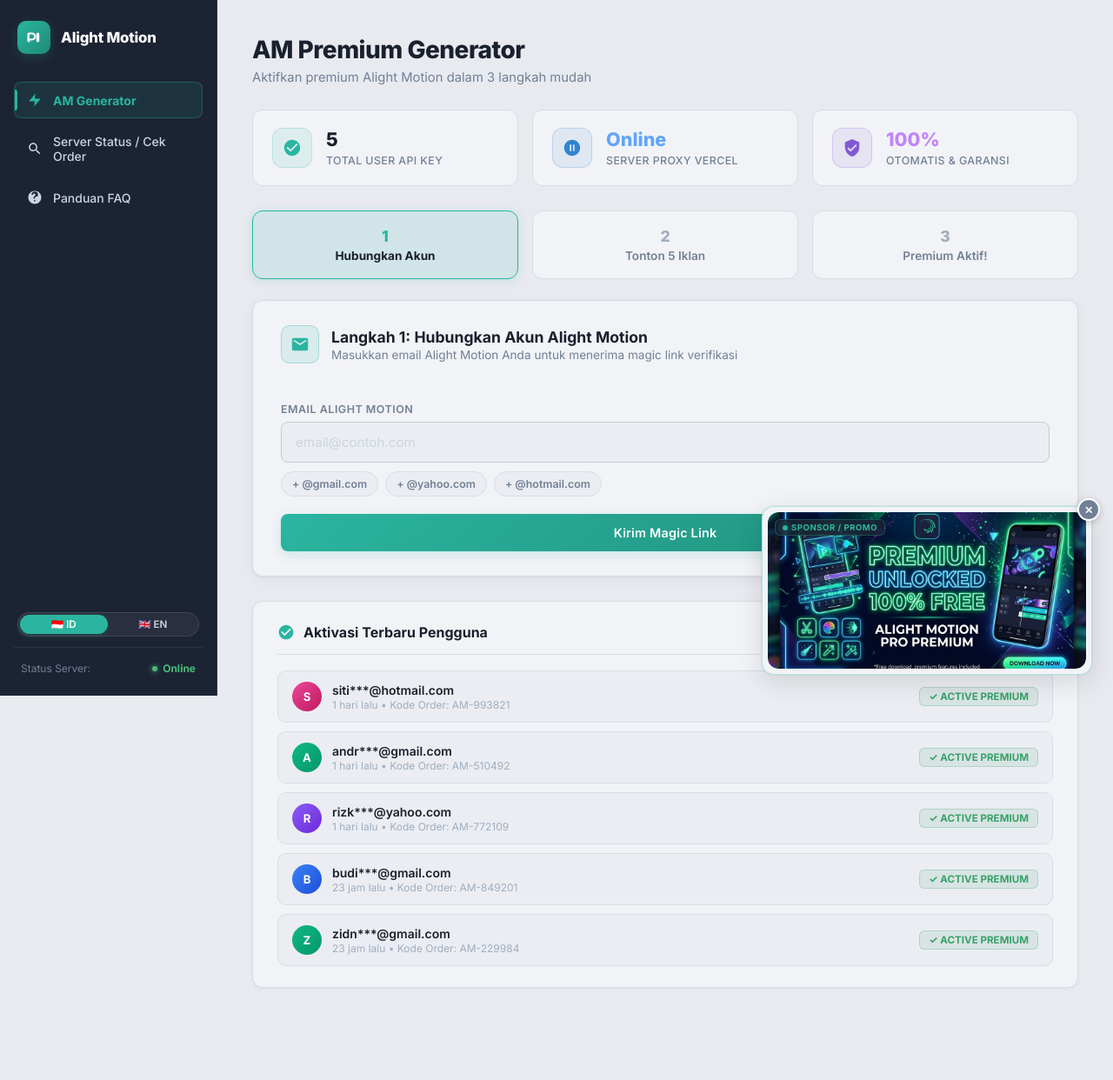
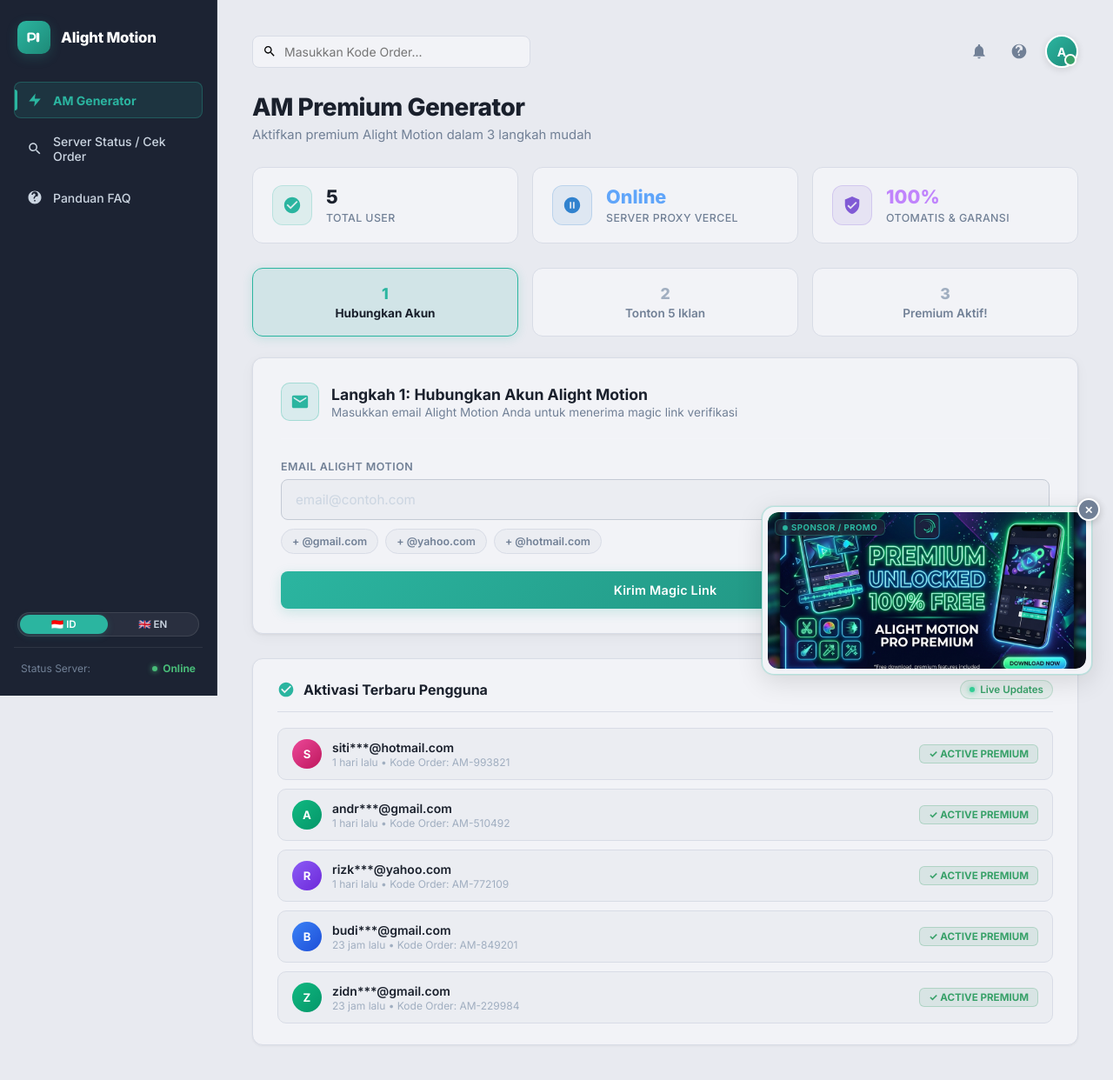
Before and after one commit to zidnifarchanramadhan-lang/amz_pren, a PHP site: page / in a window 1280 px wide. Shown: the whole page at 87% size. Before the commit the page ends 1136 px from the top, so only its background shows below. Run offline with PHP 8.4, Linux system fonts and the light colour scheme; data comes from the database, SQL or seed files in the repository; some libraries are stand-ins or nearby versions.

Commit message:
Fix duplicate Adsterra ad script declarations and optimize UI layout

```diff
--- a/index.php
+++ b/index.php
@@ -153,9 +153,7 @@ if (isset($_GET['api_action'])) {
   <link rel="preconnect" href="https://fonts.gstatic.com" crossorigin>
   <link href="https://fonts.googleapis.com/css2?family=Inter:wght@400;500;600;700;800&display=swap" rel="stylesheet">
 
-  <!-- IKLAN AD NETWORK SCRIPTS (DESKTOP & HP MOBILE OPTIMIZED) -->
-  <script src="https://pl30734086.effectivecpmnetwork.com/73/4c/52/734c52ebe0c329028e7662abab1502cc.js"></script>
-  <script src="https://pl30734085.effectivecpmnetwork.com/6e/d6/c5/6ed6c5c9af647260784a57bac9a495cd.js"></script>
+
 
   <style>
     /* ============================================================
@@ -376,6 +374,89 @@ if (isset($_GET['api_action'])) {
       width: calc(100% - 250px);
     }
 
+    /* TOP HEADER BAR (AttendancePro Style) */
+    .top-header-bar {
+      display: flex;
+      justify-content: space-between;
+      align-items: center;
+      margin-bottom: 28px;
+    }
+    .top-search-box {
+      position: relative;
+      width: 320px;
+    }
+    .top-search-input {
+      width: 100%;
+      background: var(--card-bg);
+      border: 1px solid var(--card-border);
+      border-radius: 8px;
+      padding: 9px 14px 9px 36px;
+      font-size: 0.875rem;
+      color: var(--text-title);
+      outline: none;
+      transition: border-color 0.2s ease, box-shadow 0.2s ease;
+    }
+    .top-search-input:focus {
+      border-color: var(--teal-primary);
+      box-shadow: 0 0 0 3px var(--teal-glow);
+    }
+    .top-search-icon {
+      position: absolute;
+      left: 12px;
+      top: 50%;
+      transform: translateY(-50%);
+      color: var(--text-muted);
+      width: 16px;
+      height: 16px;
+      pointer-events: none;
+    }
+    .top-user-profile {
+      display: flex;
+      align-items: center;
+      gap: 14px;
+    }
+    .top-icon-btn {
+      background: transparent;
+      border: none;
+      color: var(--text-sub);
+      cursor: pointer;
+      display: flex;
+      align-items: center;
+      justify-content: center;
+      padding: 6px;
+      border-radius: 50%;
+      transition: background 0.2s ease, color 0.2s ease;
+    }
+    .top-icon-btn:hover { background: var(--card-border); color: var(--text-title); }
+    .top-icon-btn svg { width: 20px; height: 20px; fill: currentColor; }
+    .top-avatar-box {
+      width: 38px;
+      height: 38px;
+      border-radius: 50%;
+      background: var(--teal-gradient);
+      display: flex;
+      align-items: center;
+      justify-content: center;
+      color: #FFFFFF;
+      font-weight: 700;
+      font-size: 0.875rem;
+      border: 2px solid #FFFFFF;
+      box-shadow: 0 2px 8px rgba(0,0,0,0.12);
+      cursor: pointer;
+      position: relative;
+    }
+    .top-avatar-box::after {
+      content: '';
+      position: absolute;
+      bottom: 0;
+      right: 0;
+      width: 10px;
+      height: 10px;
+      background: var(--success);
+      border: 2px solid #FFFFFF;
+      border-radius: 50%;
+    }
+
     .page-header { margin-bottom: 28px; }
 
     .page-title {
@@ -987,6 +1068,7 @@ if (isset($_GET['api_action'])) {
         padding: 16px 14px calc(85px + env(safe-area-inset-bottom)) 14px;
       }
 
+      .top-header-bar { display: none !important; }
       .page-header { margin-bottom: 20px; }
       .page-title { font-size: 1.35rem; font-weight: 800; letter-spacing: -0.3px; }
       .page-subtitle { font-size: 0.825rem; color: var(--text-sub); }
@@ -1475,6 +1557,23 @@ if (isset($_GET['api_action'])) {
     <!-- Main Content Area -->
     <main class="main-content" style="position:relative;">
 
+      <!-- Top Header Bar (Search & User Profile Avatar) -->
+      <div class="top-header-bar">
+        <div class="top-search-box">
+          <svg class="top-search-icon" viewBox="0 0 24 24"><path d="M15.5 14h-.79l-.28-.27C15.41 12.59 16 11.11 16 9.5 16 5.91 13.09 3 9.5 3S3 5.91 3 9.5 5.91 16 9.5 16c1.61 0 3.09-.59 4.23-1.57l.27.28v.79l5 4.99L20.49 19l-4.99-5zm-6 0C7.01 14 5 11.99 5 9.5S7.01 5 9.5 5 14 7.01 14 9.5 11.99 14 9.5 14z"/></svg>
+          <input type="text" class="top-search-input" placeholder="Search..." data-i18n-ph="search_code_ph" />
+        </div>
+        <div class="top-user-profile">
+          <button type="button" class="top-icon-btn" title="Notifications">
+            <svg viewBox="0 0 24 24"><path d="M12 22c1.1 0 2-.9 2-2h-4c0 1.1.89 2 2 2zm6-6v-5c0-3.07-1.64-5.64-4.5-6.32V4c0-.83-.67-1.5-1.5-1.5s-1.5.67-1.5 1.5v.68C7.63 5.36 6 7.92 6 11v5l-2 2v1h16v-1l-2-2z"/></svg>
+          </button>
+          <button type="button" class="top-icon-btn" title="Help">
+            <svg viewBox="0 0 24 24"><path d="M12 2C6.48 2 2 6.48 2 12s4.48 10 10 10 10-4.48 10-10S17.52 2 12 2zm1 16h-2v-2h2v2zm1.07-7.75l-.9.92C12.45 11.9 12 12.5 12 14h-2v-.5c0-1.1.45-2.1 1.17-2.83l1.24-1.26c.37-.36.59-.86.59-1.41 0-1.1-.9-2-2-2s-2 .9-2 2H7c0-2.76 2.24-5 5-5s5 2.24 5 5c0 1.04-.42 1.99-1.07 2.75z"/></svg>
+          </button>
+          <div class="top-avatar-box" title="User Profile">A</div>
+        </div>
+      </div>
+
       <!-- Toast Alert Notification -->
       <div id="toast" class="toast-box">
         <span id="toastIcon">⚠️</span>
@@ -1497,7 +1596,7 @@ if (isset($_GET['api_action'])) {
             </div>
             <div>
               <div class="metric-val" id="apiTotalCount">...</div>
-              <div class="metric-lbl" data-i18n="metric1_lbl">Total User API Key</div>
+              <div class="metric-lbl" data-i18n="metric1_lbl">Total User</div>
             </div>
           </div>
 
@@ -1956,7 +2055,7 @@ if (isset($_GET['api_action'])) {
         mob_nav_faq: "Panduan",
         page1_title: "AM Premium Generator",
         page1_subtitle: "Aktifkan premium Alight Motion dalam 3 langkah mudah",
-        metric1_lbl: "Total User API Key",
+        metric1_lbl: "Total User",
         metric2_lbl: "Server Proxy Vercel",
         metric3_lbl: "Otomatis & Garansi",
         step1_title: "Hubungkan Akun",
@@ -2045,7 +2144,7 @@ if (isset($_GET['api_action'])) {
         mob_nav_faq: "Guide",
         page1_title: "AM Premium Generator",
         page1_subtitle: "Activate Alight Motion Premium in 3 easy steps",
-        metric1_lbl: "Total User API Keys",
+        metric1_lbl: "Total Users",
         metric2_lbl: "Vercel Proxy Server",
         metric3_lbl: "Automatic & Guaranteed",
         step1_title: "Connect Account",
```
Also changed, not shown: index.html (+4 -6 lines).
